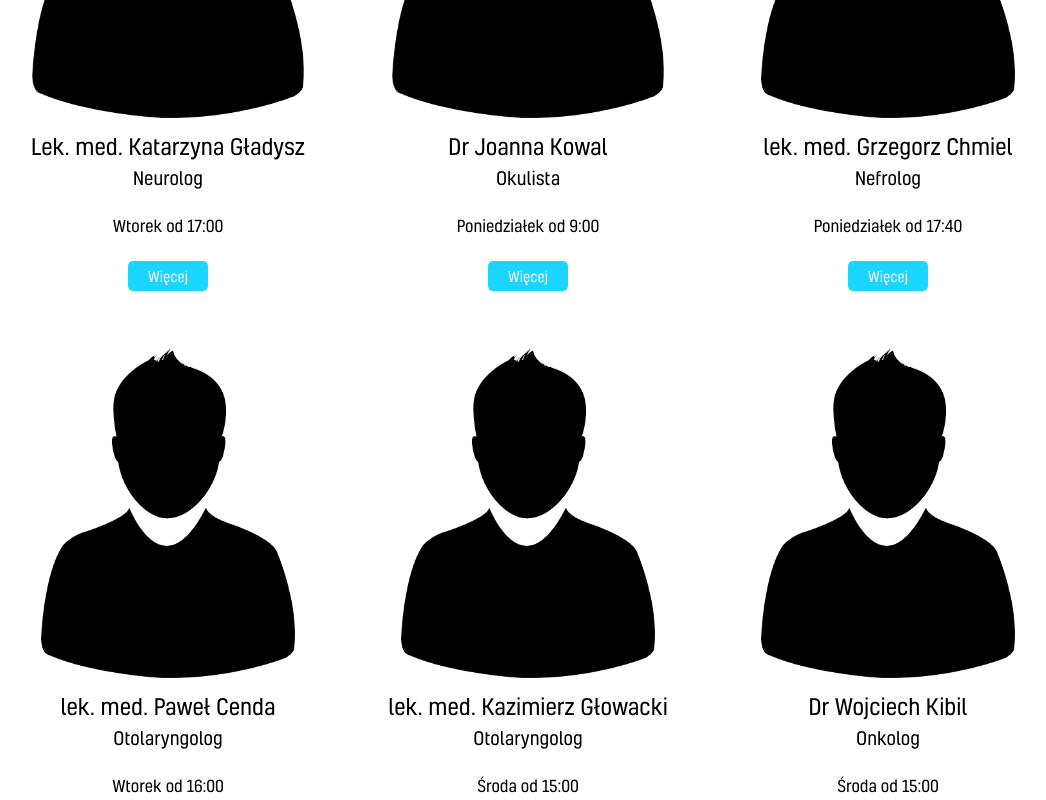
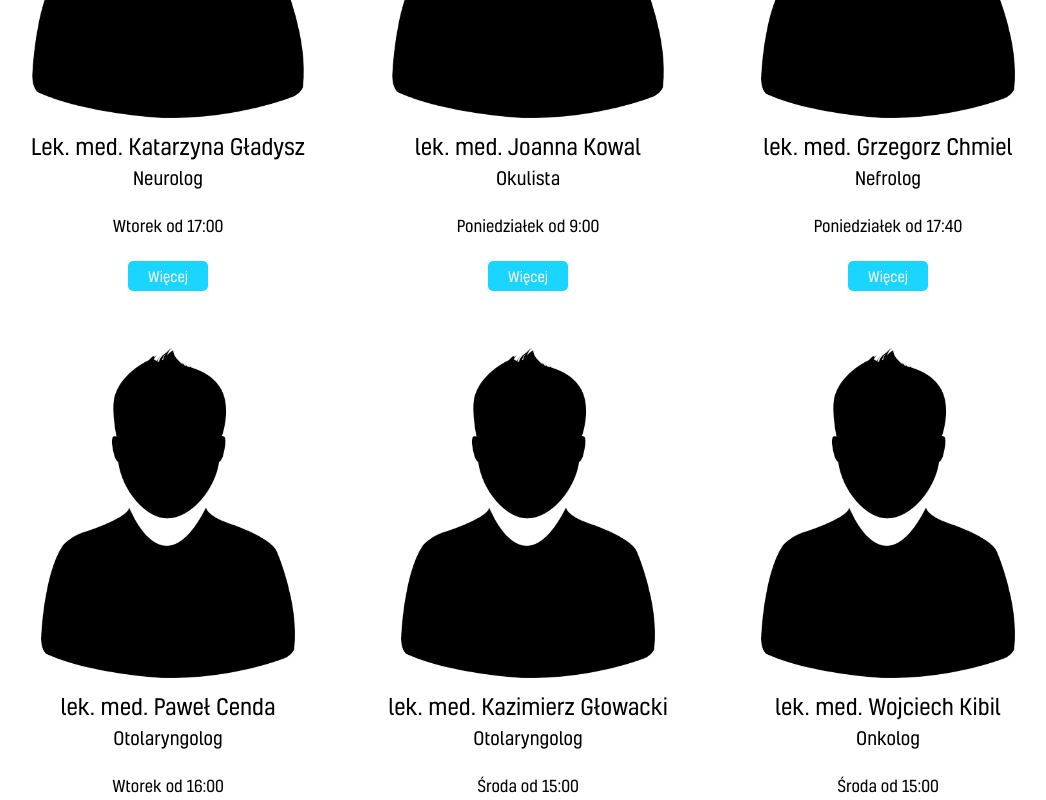
Before and after one commit to grzegorz-muszynski/clinic-website, a React (Create React App) app: page /clinics in a window 1280 px wide. Shown: the part 500-1300 px from the top of the page, without its empty margins (112-1158 px from the left). Built offline with nearby package versions, Linux system fonts and the light colour scheme.

Commit message:
doctors data changed

```diff
--- a/src/assets/doctorsData.js
+++ b/src/assets/doctorsData.js
@@ -10,7 +10,7 @@ export const doctorsData = [
     [
         1,
         'female.png',
-        'Dr Joanna Kowal',
+        'lek. med. Joanna Kowal',
         'Okulista',
         'Poniedziałek od 9:00',
         <div></div>
@@ -42,7 +42,7 @@ export const doctorsData = [
     [
         6,
         'male.png',
-        'Dr Wojciech Kibil',
+        'lek. med. Wojciech Kibil',
         'Onkolog',
         'Środa od 15:00',
         <div>Zakres usługi Doktora to m.in. USG Tarczycy, piersi, jamy brzusznej</div>
@@ -105,5 +105,13 @@ export const doctorsData = [
         'Stomatolog',
         'Wtorek i środa od 9:00',
         <div></div>
+    ],
+    [
+        14,
+        'female.png',
+        'mgr Justyna Paciorek',
+        'Psycholog, medycyna pracy',
+        'Niestandardowe godziny pracy',
+        <div></div>
     ]
 ]
```
